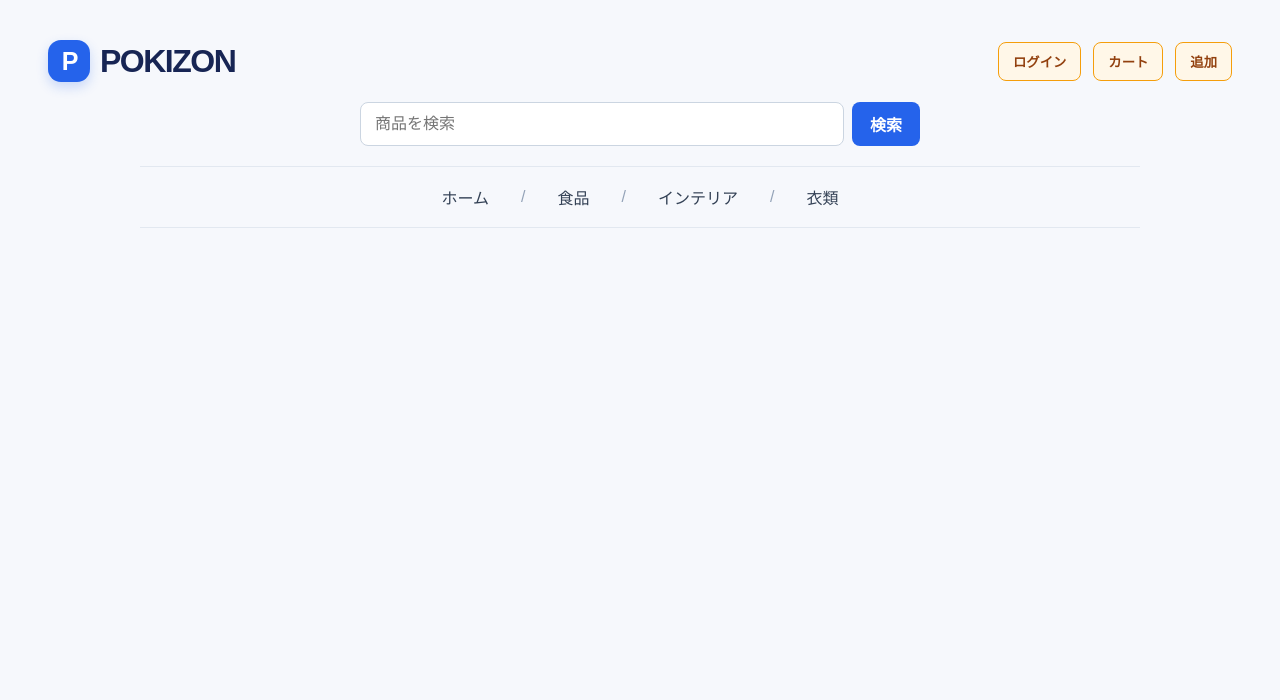
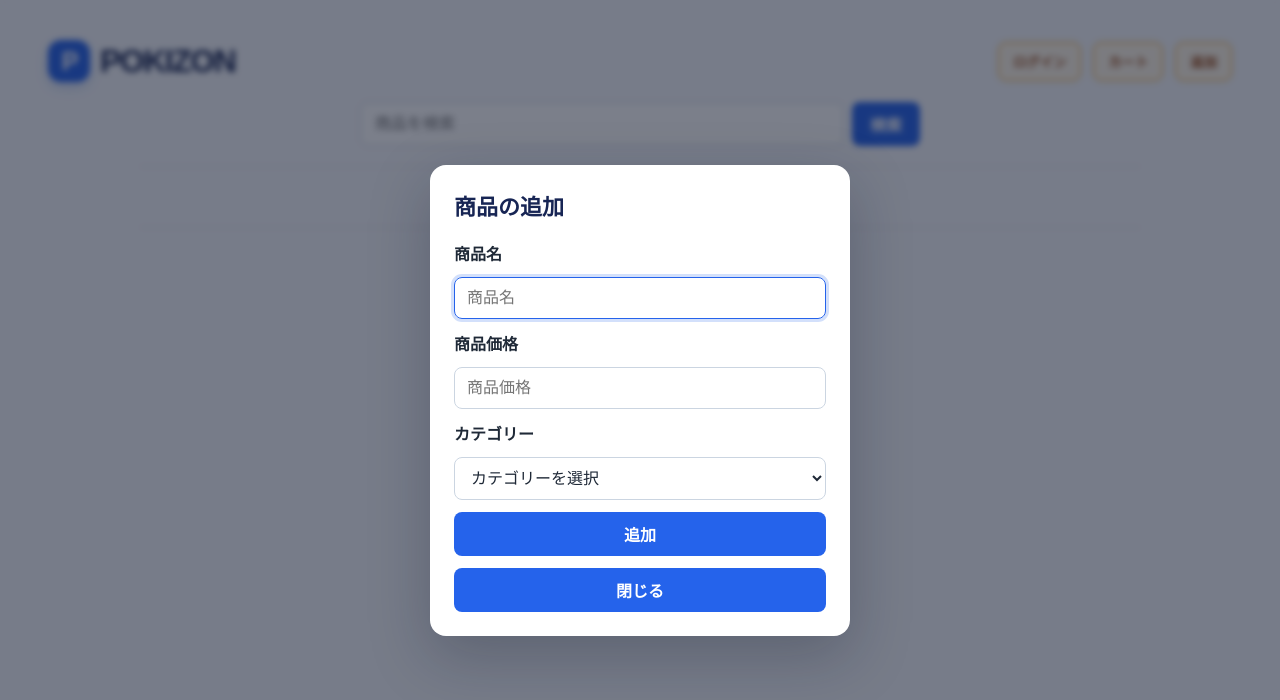
Before and after one commit to pokkydevlop/pokky-web-learning, a plain HTML site: page 01-html/day01/index.html in a window 1280 px wide. Both pictures are taken after a click on the button "追加". Drawn offline with Linux system fonts and the light colour scheme.

Commit message:
fix: バグ修正

```diff
--- a/01-html/day01/index.html
+++ b/01-html/day01/index.html
@@ -86,7 +86,7 @@
           placeholder="商品名"
           required
         />
-        <label for="product-name">商品価格</label>
+        <label for="product-price">商品価格</label>
         <input
           id="product-price"
           name="productPrice"
@@ -97,7 +97,7 @@
         />
         <label for="productProperty">カテゴリー</label>
         <select id="productProperty" name="productProperty">
-          <option value="home"></option>
+          <option value="" disabled selected>カテゴリーを選択</option>
           <option value="food">食品</option>
           <option value="furniture">インテリア</option>
           <option value="wear">衣類</option>
--- a/01-html/day01/script.js
+++ b/01-html/day01/script.js
@@ -1,3 +1,4 @@
+// Show a message for the selected header action.
 const alertPush = (value) => {
   const messages = {
     login: "ログインが押されました",
@@ -8,18 +9,22 @@ const alertPush = (value) => {
 };
 
 // Cache the dialog and form elements used by both add and edit flows.
+const dialog = document.querySelector("#productDialog");
 const openDialogButton = document.querySelector("#showDialog");
 const closeDialogButton = document.querySelector("#closeDialog");
 const productForm = document.querySelector("#productDetail");
 const productList = document.querySelector("#productList");
 const dialogTitle = document.querySelector("#dialogTitle");
 const saveProductButton = document.querySelector("#saveProductButton");
+
+// Store products and the current UI state.
 const products = [];
 let nextProductId = 1;
 let editingProductId = null;
 let currentCategory = "all";
 
 // Open a blank form for a new product.
+openDialogButton.addEventListener("click", () => {
   editingProductId = null;
   productForm.reset();
   dialogTitle.textContent = "商品の追加";
@@ -28,10 +33,12 @@ let currentCategory = "all";
 });
 
 // Close the shared add/edit dialog.
+closeDialogButton.addEventListener("click", () => {
   dialog.close();
 });
 
 // Fill the shared form with the selected product before editing.
+function openEditDialog(productId) {
   const product = products.find((item) => item.id === productId);
   if (!product) return;
 
@@ -45,6 +52,7 @@ let currentCategory = "all";
 }
 
 // Add a product or update the product currently being edited.
+productForm.addEventListener("submit", (event) => {
   event.preventDefault();
 
   const formData = new FormData(productForm);
@@ -71,11 +79,11 @@ let currentCategory = "all";
 });
 
 // Render only products that match the selected navigation category.
+function renderProducts() {
   productList.replaceChildren();
-  const visibleProducts =
-    currentCategory === "all"
-      ? products
-      : products.filter((product) => product.property === currentCategory);
+  const visibleProducts = currentCategory === "all"
+    ? products
+    : products.filter((product) => product.property === currentCategory);
 
   visibleProducts.forEach((product) => {
     const card = document.createElement("article");
@@ -104,6 +112,7 @@ let currentCategory = "all";
 }
 
 // Keep the selected navigation item visually and accessibly marked.
+const navLinks = document.querySelectorAll(".nav-list a");
 function updateActiveNav(selectedLink) {
   navLinks.forEach((link) => {
     const isActive = link === selectedLink;
```
